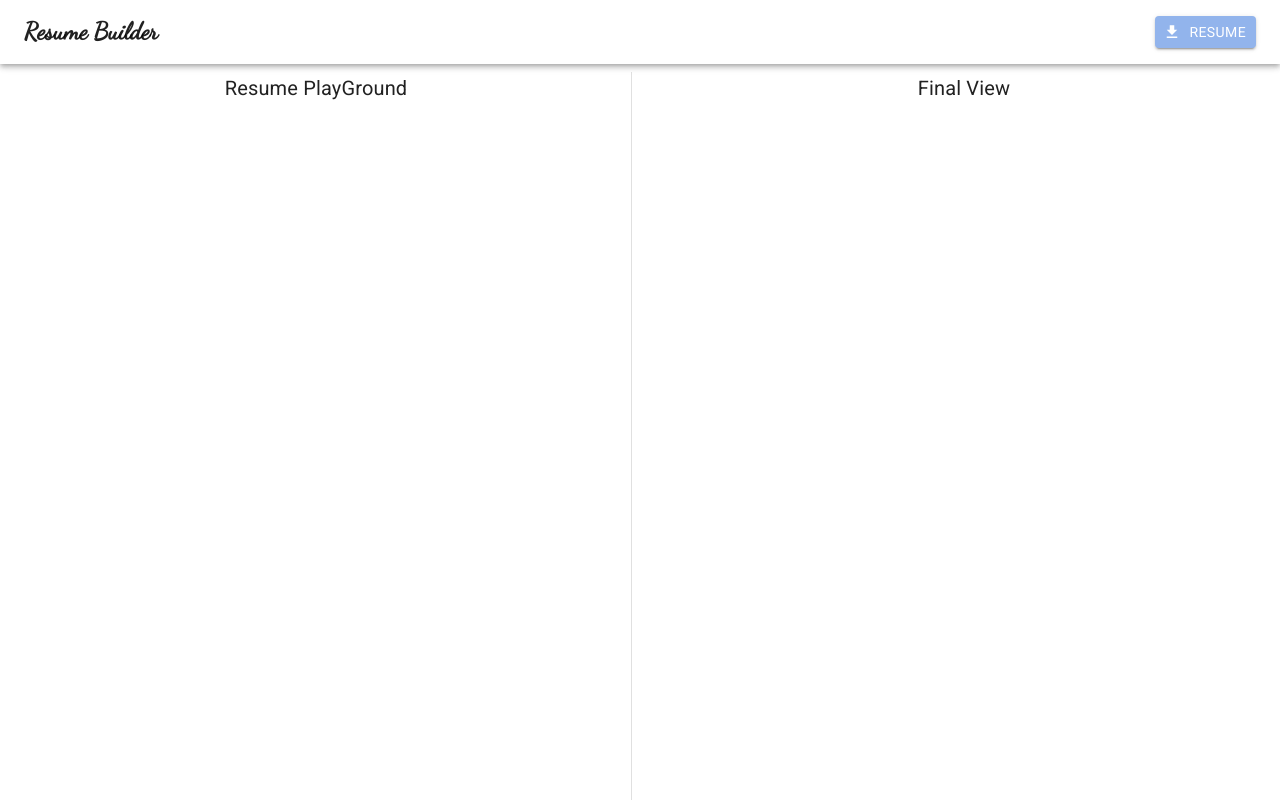
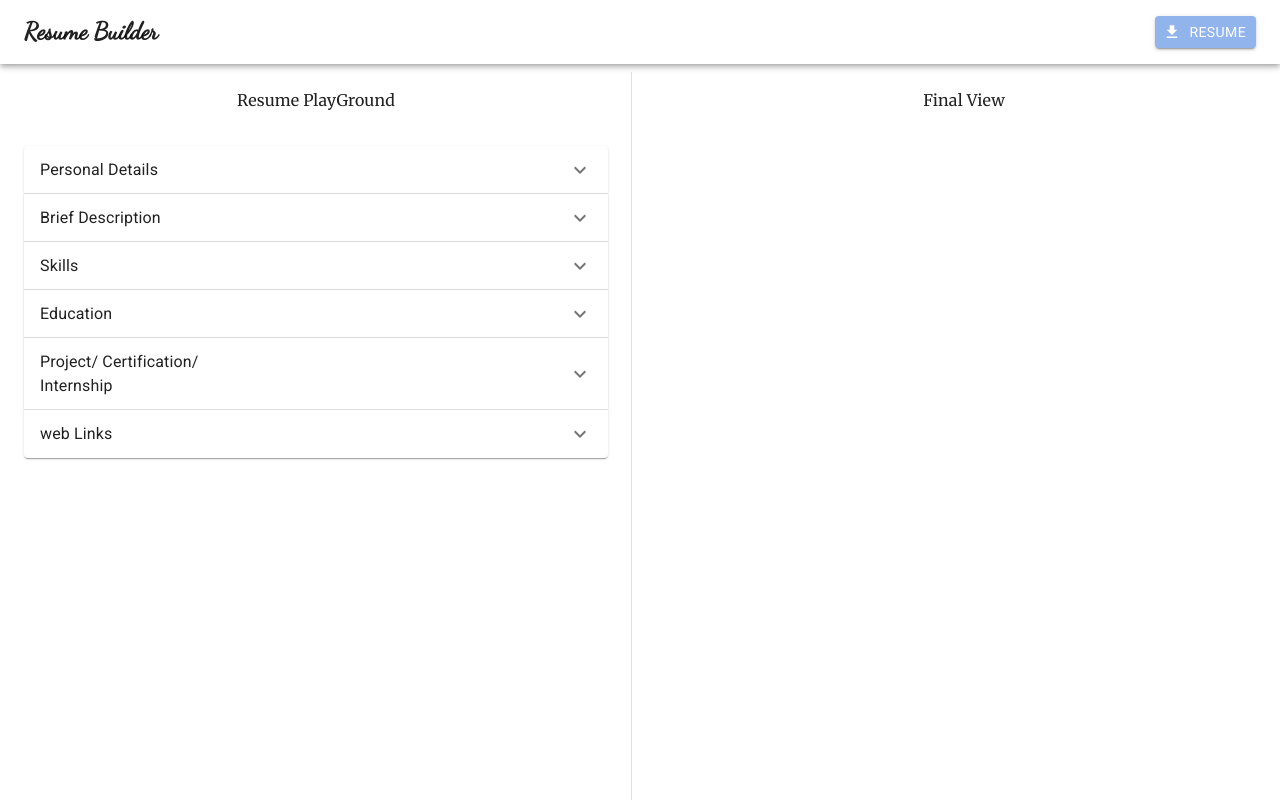
Before and after one commit to surojeetGhosh/resume-builder, a React (Create React App) app: page / in a window 1280 px wide. Shown: the top 800 px of the page. Built offline with nearby package versions, Linux system fonts and the light colour scheme.

Commit message:
accordian done form remaining

```diff
--- a/package.json
+++ b/package.json
@@ -10,6 +10,8 @@
     "@testing-library/jest-dom": "^5.16.5",
     "@testing-library/react": "^13.4.0",
     "@testing-library/user-event": "^13.5.0",
+    "html2canvas": "^1.4.1",
+    "jspdf": "^2.5.1",
     "react": "^18.2.0",
     "react-dom": "^18.2.0",
     "react-scripts": "5.0.1",
--- a/src/Resume.jsx
+++ b/src/Resume.jsx
@@ -2,7 +2,7 @@ import { Typography } from "@mui/material";
 export const Resume = () => {
     return(
         <div>
-            <Typography variant="h6" align={'center'}>
+            <Typography sx={{fontFamily: 'Merriweather, serif', fontSize: '1rem', mt: 2}} variant="h6" align={'center'}>
                 Final View
             </Typography>
         </div>
--- a/src/ResumeForm.jsx
+++ b/src/ResumeForm.jsx
@@ -1,10 +1,119 @@
 import { Typography } from "@mui/material";
+import Accordion from "@mui/material/Accordion";
+import AccordionDetails from "@mui/material/AccordionDetails";
+import AccordionSummary from "@mui/material/AccordionSummary";
+import ExpandMoreIcon from "@mui/icons-material/ExpandMore";
+import { Container } from "@mui/system";
+import { useState } from "react";
+
 export const ResumeForm = () => {
-    return(
-        <div>
-            <Typography variant="h6" align={'center'}>
-                Resume PlayGround
+  const [expanded, setExpanded] = useState();
+
+  const handleChange =
+    (panel) => (event, isExpanded) => {
+      setExpanded(isExpanded ? panel : false);
+    };
+  return (
+    <div>
+      <Typography
+        sx={{ fontFamily: "Merriweather, serif", fontSize: "1rem", mt: 2 }}
+        variant="h6"
+        align={"center"}
+      >
+        Resume PlayGround
+      </Typography>
+      <Container maxWidth="lg" sx={{mt: 4}}>
+        <Accordion
+          expanded={expanded === "personal"}
+          onChange={handleChange("personal")}
+        >
+          <AccordionSummary
+            expandIcon={<ExpandMoreIcon />}
+            id="personal-header"
+          >
+            <Typography sx={{ width: "33%", flexShrink: 0 }}>
+             Personal Details
             </Typography>
-        </div>
-    );
-}
+          </AccordionSummary>
+          <AccordionDetails>
+          </AccordionDetails>
+        </Accordion>
+        <Accordion
+          expanded={expanded === "brief"}
+          onChange={handleChange("brief")}
+        >
+          <AccordionSummary
+            expandIcon={<ExpandMoreIcon />}
+            id="brief-header"
+          >
+            <Typography sx={{ width: "33%", flexShrink: 0 }}>
+             Brief Description
+            </Typography>
+          </AccordionSummary>
+          <AccordionDetails>
+          </AccordionDetails>
+        </Accordion>
+        <Accordion
+          expanded={expanded === "skills"}
+          onChange={handleChange("skills")}
+        >
+          <AccordionSummary
+            expandIcon={<ExpandMoreIcon />}
+            id="skills-header"
+          >
+            <Typography sx={{ width: "33%", flexShrink: 0 }}>
+             Skills
+            </Typography>
+          </AccordionSummary>
+          <AccordionDetails>
+          </AccordionDetails>
+        </Accordion>
+        <Accordion
+          expanded={expanded === "education"}
+          onChange={handleChange("education")}
+        >
+          <AccordionSummary
+            expandIcon={<ExpandMoreIcon />}
+            id="education-header"
+          >
+            <Typography sx={{ width: "33%", flexShrink: 0 }}>
+             Education
+            </Typography>
+          </AccordionSummary>
+          <AccordionDetails>
+          </AccordionDetails>
+        </Accordion>
+        <Accordion
+          expanded={expanded === "project"}
+          onChange={handleChange("project")}
+        >
+          <AccordionSummary
+            expandIcon={<ExpandMoreIcon />}
+            id="project-header"
+          >
+            <Typography sx={{ width: "33%", flexShrink: 0 }}>
+             Project/ Certification/ Internship
+            </Typography>
+          </AccordionSummary>
+          <AccordionDetails>
+          </AccordionDetails>
+        </Accordion>
+        <Accordion
+          expanded={expanded === "links"}
+          onChange={handleChange("links")}
+        >
+          <AccordionSummary
+            expandIcon={<ExpandMoreIcon />}
+            id="links-header"
+          >
+            <Typography sx={{ width: "33%", flexShrink: 0 }}>
+             web Links
+            </Typography>
+          </AccordionSummary>
+          <AccordionDetails>
+          </AccordionDetails>
+        </Accordion>
+      </Container>
+    </div>
+  );
+};
```
Also changed, not shown: 1 other file (tests, documents, lock files or other folders).
